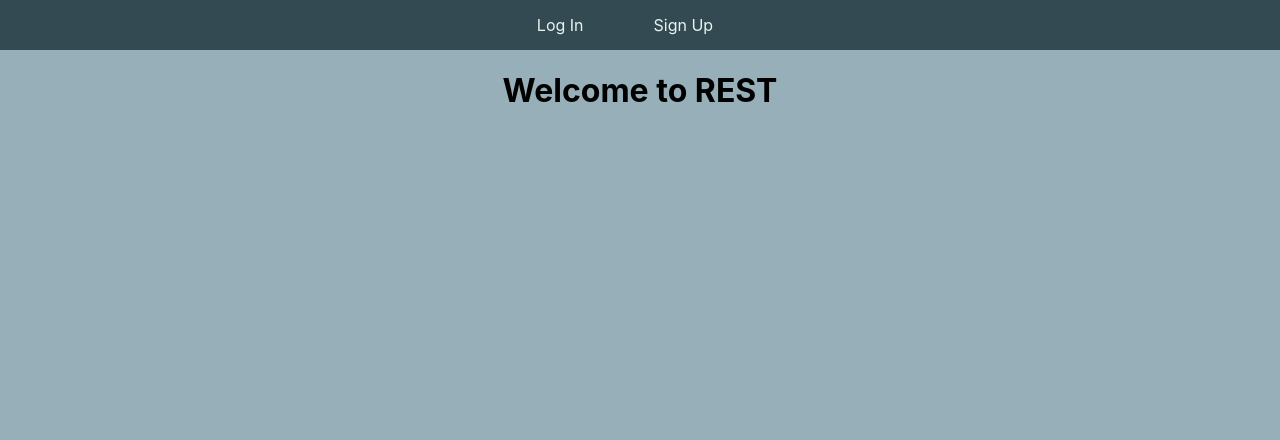
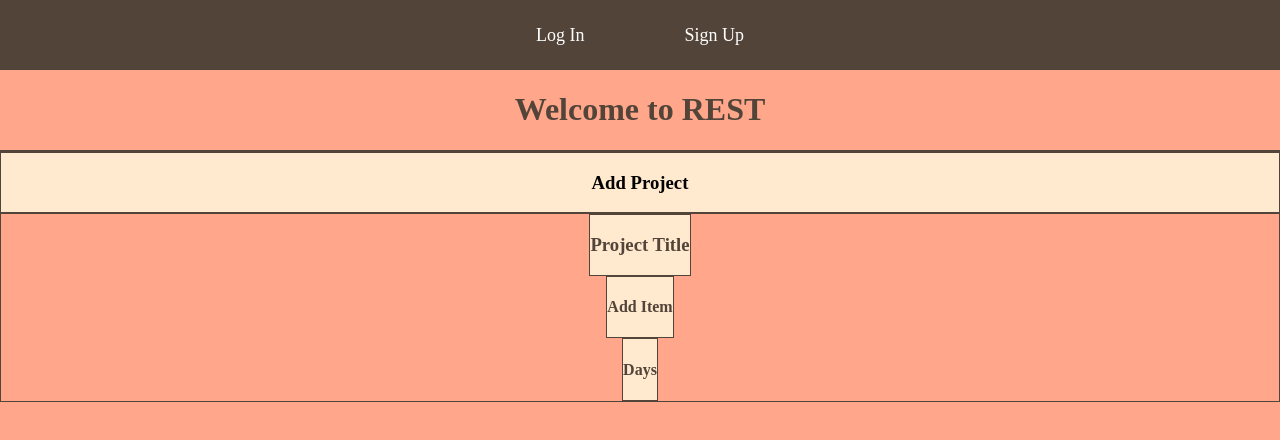
Before and after one commit to imcocokim/rest-front-end, a React (Create React App) app: page / in a window 1280 px wide. Shown: the top 440 px of the page. Built offline with nearby package versions, Linux system fonts and the light colour scheme; no server answers.

Commit message:
css draft

```diff
--- a/public/index.html
+++ b/public/index.html
@@ -2,7 +2,7 @@
 <html lang="en">
   <head>
     <meta charset="utf-8" />
-    <link rel="icon" href="%PUBLIC_URL%/favicon.ico" />
+    <link rel="icon" href="%PUBLIC_URL%/r.png" />
     <meta name="viewport" content="width=device-width, initial-scale=1" />
     <meta name="theme-color" content="#000000" />
     <meta
--- a/src/App.css
+++ b/src/App.css
@@ -1,27 +1,36 @@
 body{
-  background-color: #96AFB8;
+  background-color: #FFA68B;
+  color: #534439;
+  font-family: 'Cormorant Garamond', serif;
 }
 
 .App-header{
-  background-color: #334A52;
+  background-color: #534439;
   color: black;
   display: flex;
   flex-direction: row;
   justify-content: center;
   align-items: center;
-  height: 50px;
+  height: 70px;
 }
 
 .navLink{
+  font-size: large;
   display: flex;
   flex-direction: row;
   justify-content: center;
-  color: #E6F4F1;
+  color: white;
   text-decoration: none;
-  padding: 0px 50px 0px 20px;
+  padding: 0px 50px 0px 50px;
 }
 
 .navbar{
   display: flex;
   flex-direction: row;
 }
+
+.navLink:hover{
+  background-color: #FFF6EC;
+  color: #534439;
+  border-radius: 80px;
+}
--- a/src/App.jsx
+++ b/src/App.jsx
@@ -8,6 +8,9 @@ import Profiles from './pages/Profiles/Profiles'
 import ChangePassword from './pages/ChangePassword/ChangePassword'
 import * as authService from './services/authService'
 import './App.css'
+<style>
+@import url('https://fonts.googleapis.com/css2?family=Cormorant+Garamond:wght@300&display=swap');
+</style>
 
 
 const App = () => {
--- /dev/null
+++ b/src/components/AddProject/AddProject.jsx
@@ -0,0 +1,13 @@
+import styles from './AddProject.module.css'
+
+const AddProject = () => {
+  return (
+    <>
+      <div className={styles.addProject}>
+        <h3>Add Project</h3>
+      </div>
+    </>
+   );
+}
+
+export default AddProject;
--- /dev/null
+++ b/src/components/AddProject/AddProject.module.css
@@ -0,0 +1,9 @@
+.addProject{
+  background-color: #FFE9CF;
+  color: black;
+  display: flex;
+  justify-content: center;
+  align-items: center;
+  width: auto;
+  border: solid thin #534439;
+}
--- /dev/null
+++ b/src/components/Project/Project.jsx
@@ -0,0 +1,21 @@
+import styles from './Project.module.css'
+
+const Project = () => {
+  return (
+    <>
+      <div className={styles.project}>
+        <div className={styles.projectTitle}>
+          <h3>Project Title</h3>
+        </div>
+        <div className={styles.addItem}>
+          <h4>Add Item</h4>
+        </div>
+        <div className={styles.days}>
+          <h4>Days</h4>
+        </div>
+      </div>
+    </>
+   );
+}
+
+export default Project;
--- /dev/null
+++ b/src/components/Project/Project.module.css
@@ -0,0 +1,22 @@
+.project{
+  display: flex;
+  flex-direction: column;
+  justify-content: center;
+  align-items: center;
+  border: solid thin #534439;
+}
+
+.projectTitle{
+  background-color: #FFE9CF;
+  border: solid thin #534439;
+}
+
+.addItem{
+  background-color: #FFE9CF;
+  border: solid thin #534439;
+}
+
+.days{
+  background-color: #FFE9CF;
+  border: solid thin #534439;
+}
--- a/src/components/ProjectCard/ProjectCard.jsx
+++ b/src/components/ProjectCard/ProjectCard.jsx
@@ -1,6 +1,8 @@
+import styles from './ProjectCard.module.css'
+
 const ProjectCard = ({projects}) => {
   return (
-    <div>
+    <div className={styles.projectCard}>
       {projects.map(project =>
         project.title
       )}
--- /dev/null
+++ b/src/components/ProjectCard/ProjectCard.module.css
@@ -0,0 +1,6 @@
+.projectCard{
+  background-color: #FFE9CF;
+  display: flex;
+  justify-content: center;
+  border: solid thin #534439;
+}
--- a/src/pages/Landing/Landing.jsx
+++ b/src/pages/Landing/Landing.jsx
@@ -4,6 +4,8 @@ import { useState, useEffect } from 'react'
 import * as projectService from '../../services/projectService'
 
 import ProjectCard from '../../components/ProjectCard/ProjectCard'
+import AddProject from '../../components/AddProject/AddProject'
+import Project from '../../components/Project/Project'
 
 const Landing = ({ user }) => {
   const [projects, setProjects] = useState([])
@@ -19,9 +21,11 @@ const Landing = ({ user }) => {
 
 
   return (
-    <main className={styles.container}>
-      <h1>Welcome to REST</h1>
+    <main>
+      <h1 className={styles.landing}>Welcome to REST</h1>
       <ProjectCard projects={projects}/>
+      <AddProject />
+      <Project />
 
     </main>
   )
--- a/src/pages/Landing/Landing.module.css
+++ b/src/pages/Landing/Landing.module.css
@@ -1,5 +1,5 @@
-.container {
+.landing {
   display: flex;
-  align-items: center;
-  flex-direction: column;
+  justify-content: center;
+  border: soldi thin #96AFB8;
 }
```
Also changed, not shown: public/r.png (added).
